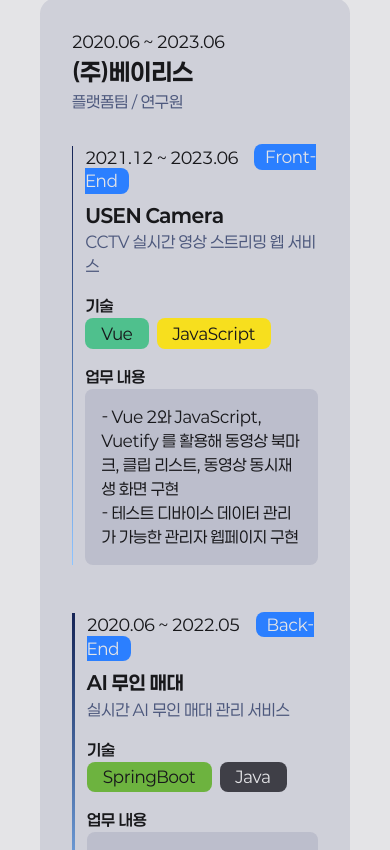
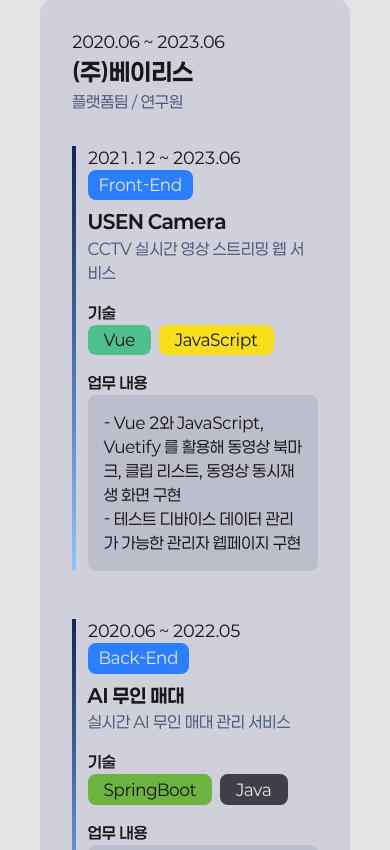
Before and after one commit to Jihye817/Portfolio, a Next.js app: page / in a window 390 px wide. Shown: the part 4654-5504 px from the top of the page. Built offline with nearby package versions, Linux system fonts and the light colour scheme.

Commit message:
style: 모바일 뷰 css 깨지는 부분 수정

```diff
--- a/app/_components/CareerListItem.tsx
+++ b/app/_components/CareerListItem.tsx
@@ -9,14 +9,14 @@
   return (
     <div className='mb-[3rem] flex gap-3'>
       <div className='w-[4px] bg-gradient-to-t from-blue-300 to-blue-950'></div>
-      <div className='flex flex-col'>
-        <div className='mb-[0.5rem]'>
-          <span className='mr-[1rem]'>
+      <div className='flex flex-col w-full'>
+        <div className='mb-[0.5rem] flex flex-col md:flex-row'>
+          <div className='mr-[1rem]'>
             {career.startDate} ~ {career.endDate}
-          </span>
-          <span className='text-foreground rounded-[0.5rem] bg-blue-500 px-[0.7rem] py-[0.2rem]'>
+          </div>
+          <div className='text-foreground rounded-[0.5rem] bg-blue-500 px-[0.7rem] py-[0.2rem] w-fit'>
             {career.position}
-          </span>
+          </div>
         </div>
         <span className='text-[1.2rem] font-bold'>{career.title}</span>
         <span className='mb-[1rem] text-[1rem] text-blue-950/70'>
```
